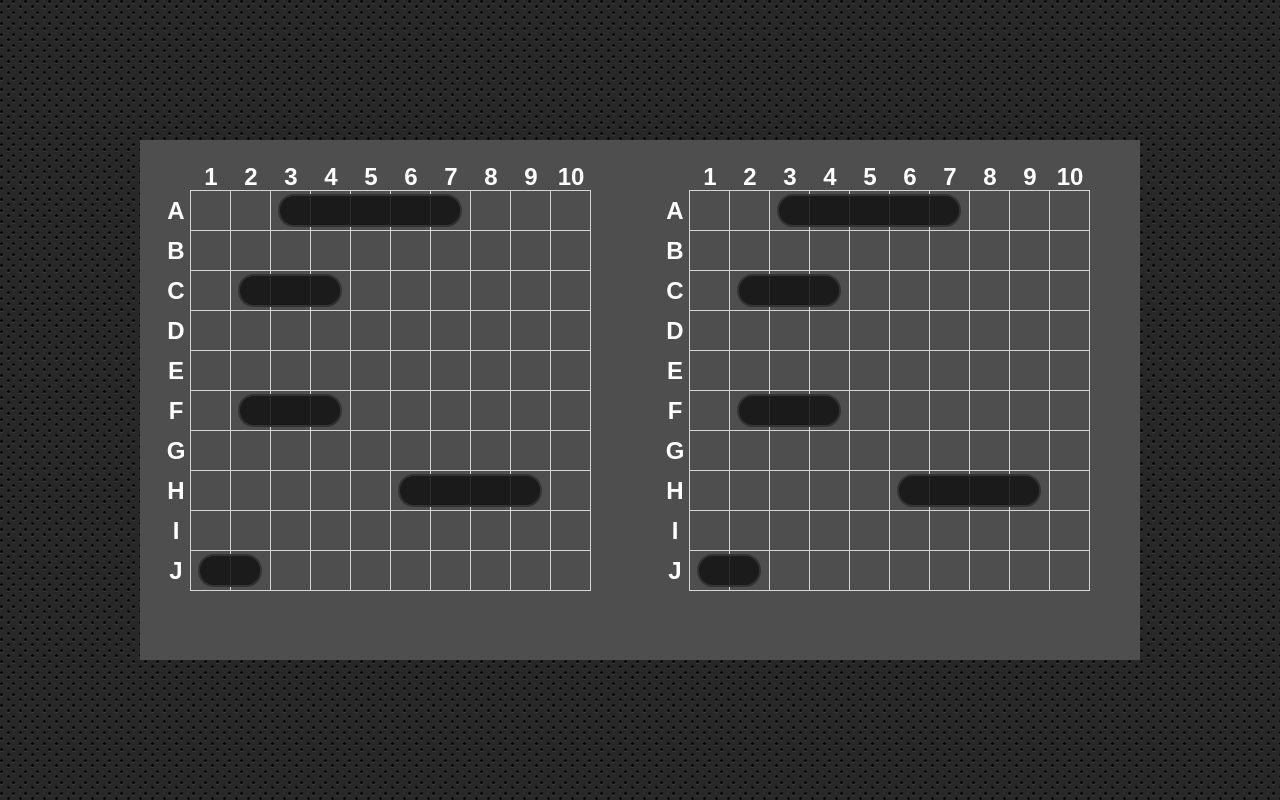
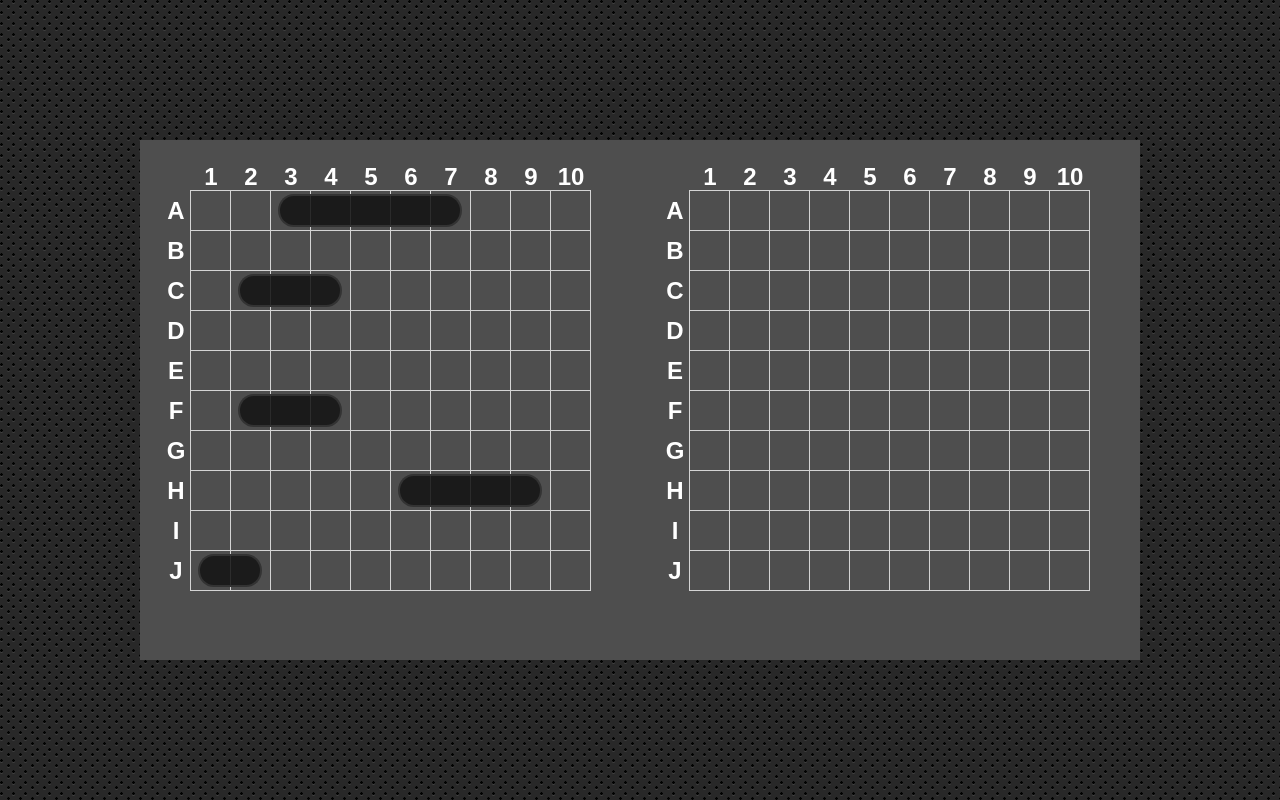
Before and after one commit to studentszO/battleship-game, a website built with webpack: page src/template.html in a window 1280 px wide. Built offline with nearby package versions, Linux system fonts and the light colour scheme.

Commit message:
Hide ships from computer board

```diff
--- a/src/style.css
+++ b/src/style.css
@@ -157,3 +157,12 @@ html {
   border: 2px solid rgb(51, 51, 51);
   border-left: 0;
 }
+
+.player-two-board [class^="ship"]::before {
+  display: none;
+}
+
+.player-two-board [class^="ship"]::after {
+  display: flex;
+  justify-self: center;
+}
```
